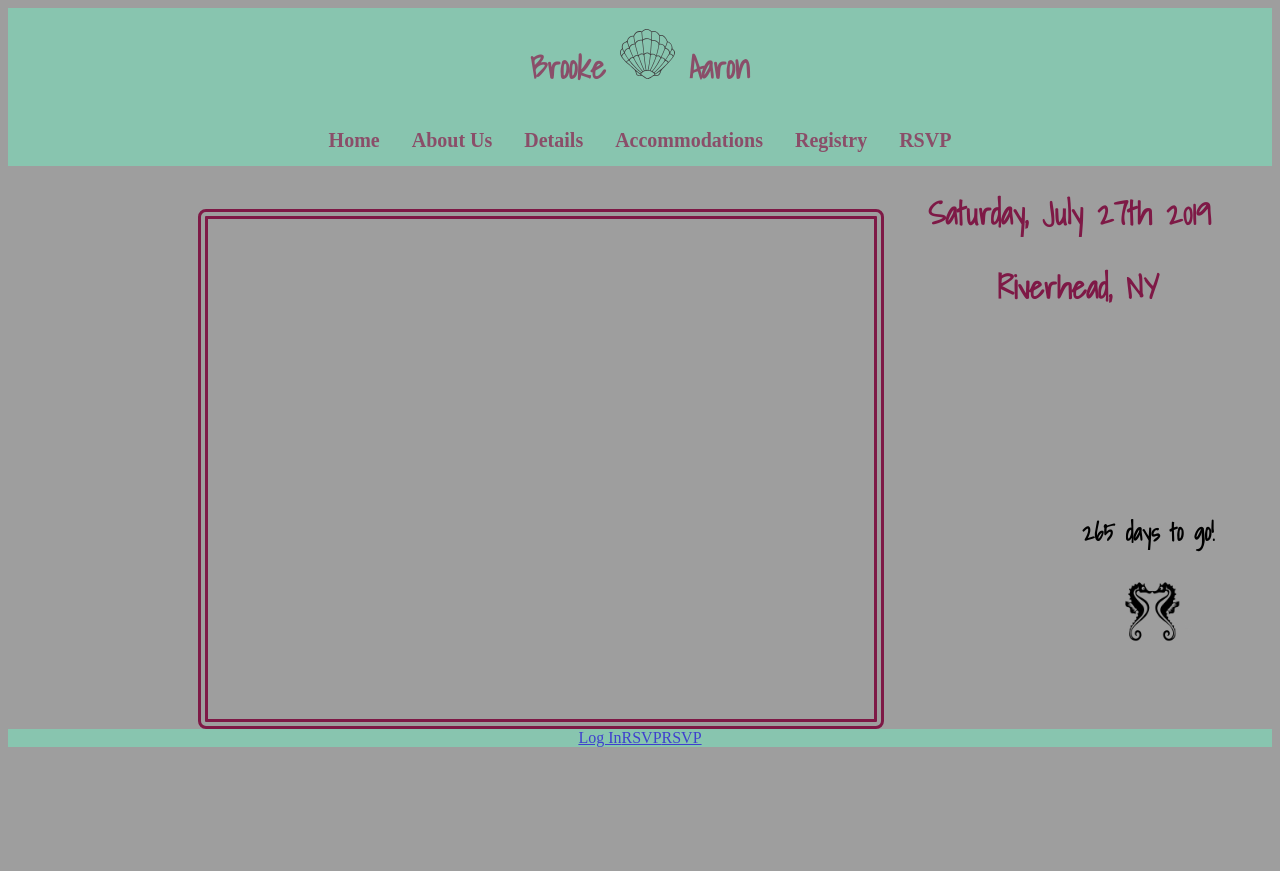
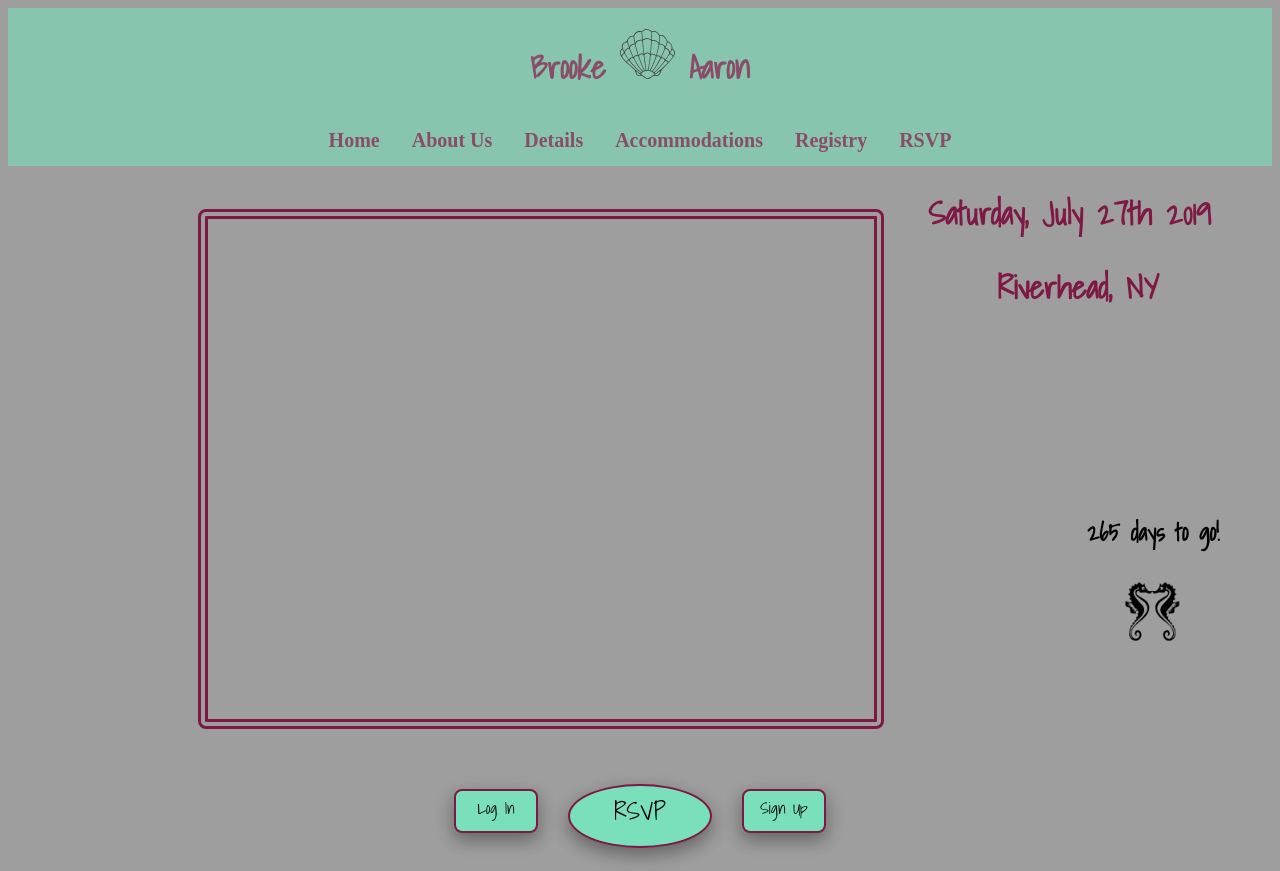
Before and after one commit to Jesskos/blissfully-webbed, a Flask app: page / in a window 1280 px wide. Before the commit the page ends 747 px from the top, so only its background shows below. Run offline with Flask 2, Linux system fonts and the light colour scheme; some web fonts are replaced.

Commit message:
added a login and a signup route

```diff
--- a/server.py
+++ b/server.py
@@ -1,6 +1,14 @@
 from flask import Flask, render_template, redirect
 
 app = Flask(__name__)
+
+@app.route('/login')
+def log_in():
+	return render_template("login.html")
+
+@app.route('/signup')
+def log_in():
+	return render_template("signup.html")
 
 @app.route('/')
 def welcome():
--- a/static/stylesheet.css
+++ b/static/stylesheet.css
@@ -1,3 +1,17 @@
+/*body */
+
+body {
+  background-image: url(http://localhost:5000/static/images/heartsand.jpg);
+  background-position: center center;
+  background-repeat: no-repeat;
+  background-attachment: fixed;
+  background-size: cover;
+  background-color: #464646;
+}
+
+
+/*
+navbar CSS*/
 
 ul {
     list-style-type: none;
@@ -61,7 +75,8 @@ li.dropdown {
     float: right;
 }
 
-
+/*
+containers */
 
 .container {
   display: flex;
@@ -72,8 +87,8 @@ li.dropdown {
   filter: alpha(opacity=60);
 
 
+
 }
-
 
 
 .container-left {
@@ -82,6 +97,16 @@ li.dropdown {
     padding-left: 15%;
 }
 
+.buttons {
+    display: flex;
+    justify-content: center;
+    margin-top: 40px;
+
+}
+
+
+
+/*items in containers */
 .item-main {
     flex-grow: 0;
 }
@@ -111,14 +136,6 @@ img.main {
 
 }
 
-body {
-  background-image: url(http://localhost:5000/static/images/heartsand.jpg);
-  background-position: center center;
-  background-repeat: no-repeat;
-  background-attachment: fixed;
-  background-size: cover;
-  background-color: #464646;
-}
 
 .title-seashell {
     height: 50px;
@@ -139,7 +156,7 @@ body {
     margin-top: 200px;
     margin-left:auto;
     margin-right:auto;
-    padding-left: 140px;
+    padding-left: 150px;
 
 }
 
@@ -152,3 +169,61 @@ body {
     margin-left: auto;
 
 }
+
+
+.log-in-button {
+    background-color: #7ADFBB;
+    border: 2px solid #7E1946;
+    text-align: center;
+    width: 80px;
+    height: 40px;
+    margin: 15px;
+    font-family: 'Shadows Into Light', cursive;
+    text-decoration: none;
+    color: black;
+    border-radius: 8px;
+    display: inline-block;
+    vertical-align: middle;
+    line-height: 35px;
+    margin-top: 20px;
+    box-shadow: 0 8px 16px 0 rgba(0,0,0,0.2), 0 6px 20px 0 rgba(0,0,0,0.19);
+}
+
+.rsvp-button {
+    background-color: #7ADFBB;
+    border: 2px solid #7E1946;
+    text-align: center;
+    color: black;
+    width: 140px;
+    height: 60px;
+    margin: 15px;
+    font-family: 'Shadows Into Light', cursive;
+    text-decoration: none;
+    color: black;
+    border-radius: 50%;
+    display: inline-block;
+    line-height: 50px;
+    font-size: 25px;
+    box-shadow: 0 8px 16px 0 rgba(0,0,0,0.2), 0 6px 20px 0 rgba(0,0,0,0.19);
+
+
+}
+
+.sign-up-button {
+    background-color: #7ADFBB;
+    border: 2px solid #7E1946;
+    text-align: center;
+    width: 80px;
+    height: 40px;
+    margin: 15px;
+    font-family: 'Shadows Into Light', cursive;
+    text-decoration: none;
+    color: black;
+    border-radius: 8px;
+    display: inline-block;
+    line-height: 35px;
+    margin-top: 20px;
+    box-shadow: 0 8px 16px 0 rgba(0,0,0,0.2), 0 6px 20px 0 rgba(0,0,0,0.19);
+    }
+
+}
--- a/templates/registry.html
+++ b/templates/registry.html
@@ -1,3 +1,4 @@
+<html>
 <html>
 <head>
 	<title>registry</title>
--- a/templates/welcome.html
+++ b/templates/welcome.html
@@ -14,10 +14,10 @@
     </div>
 
   </div>
-  <div class="container">
+  <div class="buttons">
   	<a href="/login" class="log-in-button">Log In</a>
   	<a href="/rsvp" class="rsvp-button">RSVP</a>
-  	<a href="/signup" class="sign-up-botton">RSVP</a>
+  	<a href="/signup" class="sign-up-button">Sign Up</a>
 
   </div>
 
```
Also changed, not shown: templates/login.html (added), templates/signup.html (added), 1 other file.
